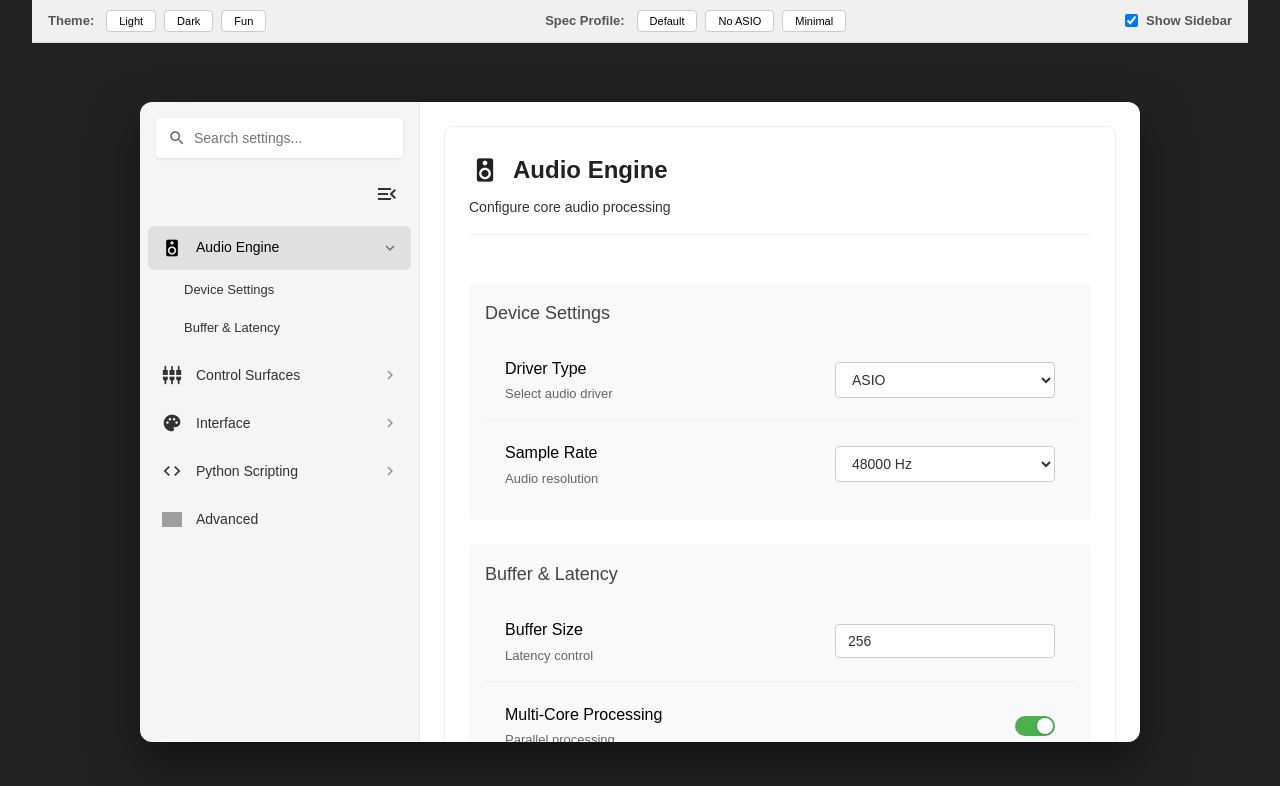
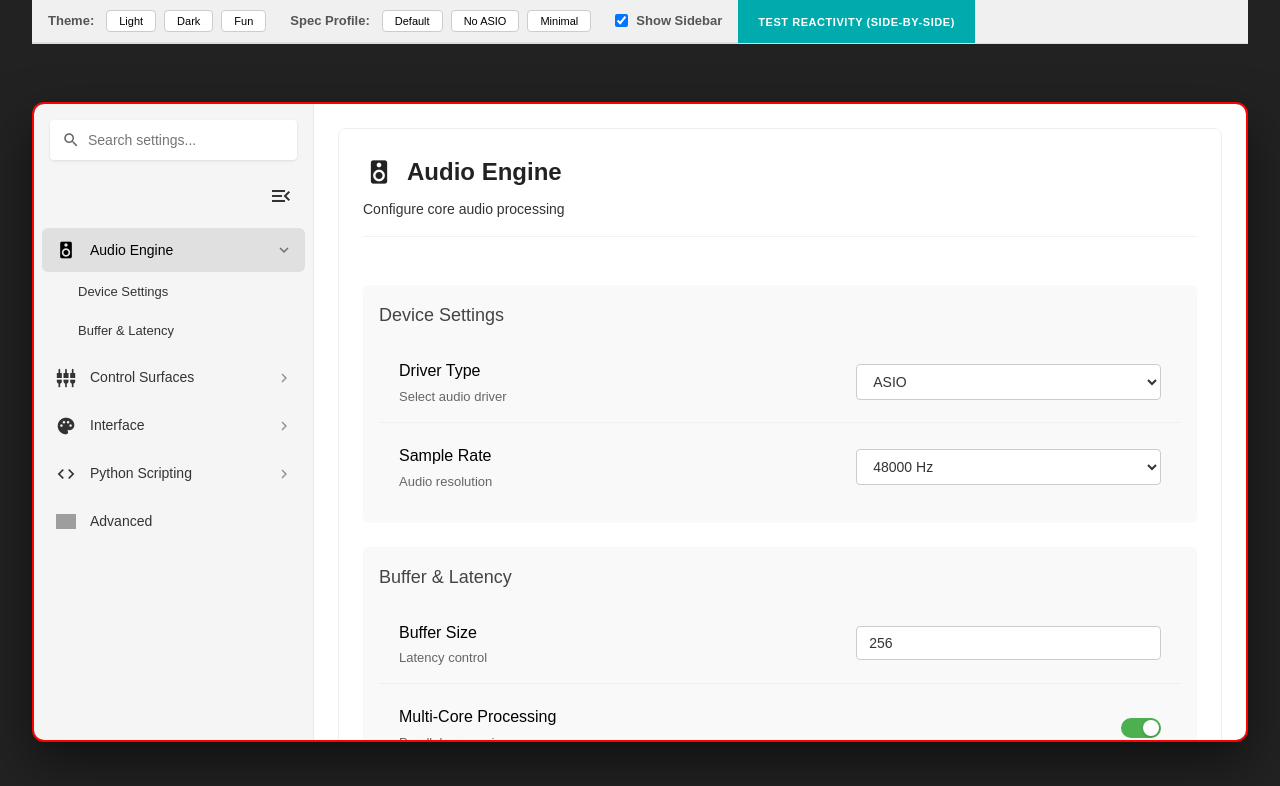
Before and after one commit to orokro/vue-settings-panel, a Vue app: page / in a window 1280 px wide. Shown: the top 786 px of the page. Built offline with nearby package versions, Linux system fonts and the light colour scheme; grey boxes are pictures that could not be loaded.

Commit message:
Does side-by-side test to test reactivity

```diff
--- a/src/App.vue
+++ b/src/App.vue
@@ -78,6 +78,12 @@ const specs = {
 const activeSpecName = ref('default')
 const activeTheme = ref({})
 const showSidebarGlobal = ref(true)
+const isReactivityTest = ref(window.location.hash === '#reactivity-test')
+
+// Simple hash routing
+window.addEventListener('hashchange', () => {
+  isReactivityTest.value = window.location.hash === '#reactivity-test'
+})
 
 const settingsState = reactive({
   driverType: "ASIO",
@@ -123,10 +129,15 @@ const updateSpec = (name) => {
     showSidebarGlobal.value = true
   }
 }
+
+const toggleReactivityTest = () => {
+  window.location.hash = isReactivityTest.value ? '' : '#reactivity-test'
+}
 </script>
 
 <template>
   <div class="app-wrapper">
+    <div class="header-actions">
       <ThemeSwitcher
         v-model:theme="activeTheme"
         :currentTheme="activeTheme"
@@ -134,9 +145,20 @@ const updateSpec = (name) => {
         @update:showSidebar="updateShowSidebar"
         @update:spec="updateSpec"
       />
+      <button @click="toggleReactivityTest" class="reactivity-toggle">
+        {{ isReactivityTest ? 'Exit Reactivity Test' : 'Test Reactivity (Side-by-Side)' }}
+      </button>
+    </div>
 
-    <div class="app-container">
+    <div class="app-container" :class="{ 'reactivity-test': isReactivityTest }">
       <VueOptionsPanel
+        :settings="settingsState"
+        :specification="currentSpec"
+        :themeColors="activeTheme"
+        @settings-changed="handleSettingsChanged"
+      />
+      <VueOptionsPanel
+        v-if="isReactivityTest"
         :settings="settingsState"
         :specification="currentSpec"
         :themeColors="activeTheme"
@@ -163,6 +185,30 @@ body, html {
   display: flex;
 }
 
+.header-actions {
+  display: flex;
+  align-items: stretch;
+  background: #f0f0f0;
+  border-bottom: 1px solid #ddd;
+}
+
+.reactivity-toggle {
+  background: #00abae;
+  color: white;
+  border: none;
+  padding: 0 20px;
+  font-size: 11px;
+  font-weight: bold;
+  cursor: pointer;
+  transition: background 0.2s;
+  text-transform: uppercase;
+  letter-spacing: 0.05em;
+}
+
+.reactivity-toggle:hover {
+  background: #008f91;
+}
+
 .app-wrapper {
   display: flex;
   flex-direction: column;
@@ -172,7 +218,8 @@ body, html {
 
 .app-container {
   flex: 1;
-  width: 1000px;
+  width: 1500px;
+  border: 2px solid red;
   max-width: 95vw;
   height: 700px;
   max-height: 80vh;
@@ -181,5 +228,22 @@ body, html {
   border-radius: 12px;
   overflow: hidden;
   background: #111;
+  transition: all 0.3s ease;
+}
+
+.app-container.reactivity-test {
+  width: 100%;
+  max-width: 100vw;
+  height: 100%;
+  max-height: 100vh;
+  margin: 0;
+  border-radius: 0;
+  display: flex;
+  gap: 1px;
+  background: #444; /* Divider */
+}
+
+.app-container.reactivity-test > * {
+  flex: 1;
 }
 </style>
--- a/src/assets/main.css
+++ b/src/assets/main.css
@@ -1,7 +1,7 @@
 @import './base.css';
 
 #app {
-  max-width: 1280px;
+  /* max-width: 1280px; */
   margin: 0 auto;
   padding: 2rem;
   font-weight: normal;
```
Lines whose indentation alone changed are shown as unchanged.
